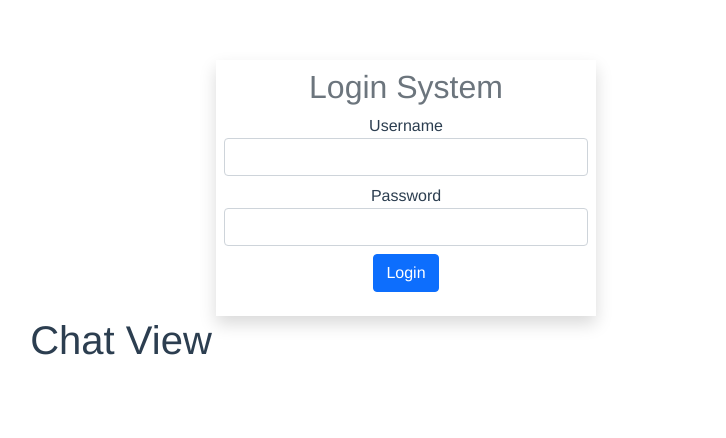
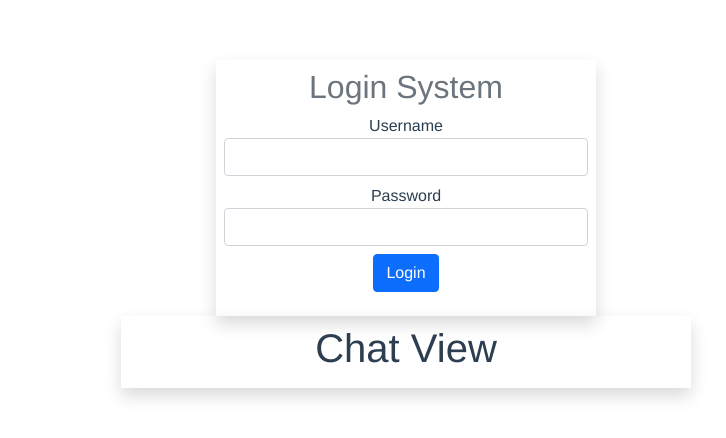
Before and after one commit to Oladayo-Ahmod/vue_chat_app, a Vue app: page / in a window 1280 px wide. Shown: the top 438 px of the page, without its empty margins (234-960 px from the left). Built offline with nearby package versions, Linux system fonts and the light colour scheme.

Commit message:
modified the design

```diff
--- a/src/views/Home.vue
+++ b/src/views/Home.vue
@@ -17,8 +17,11 @@
 					</form>
 			  </div>
 		  </div>
-		  <div class="row">
-			  <div class="col-md-6">
+	</div>
+
+		<div class="container">
+		  <div class="row justify-content-center">
+			  <div class="col-md-6 shadow p-2">
 				  <div class="chat view">
 					  <h1>Chat View</h1>
 				  </div>
```
